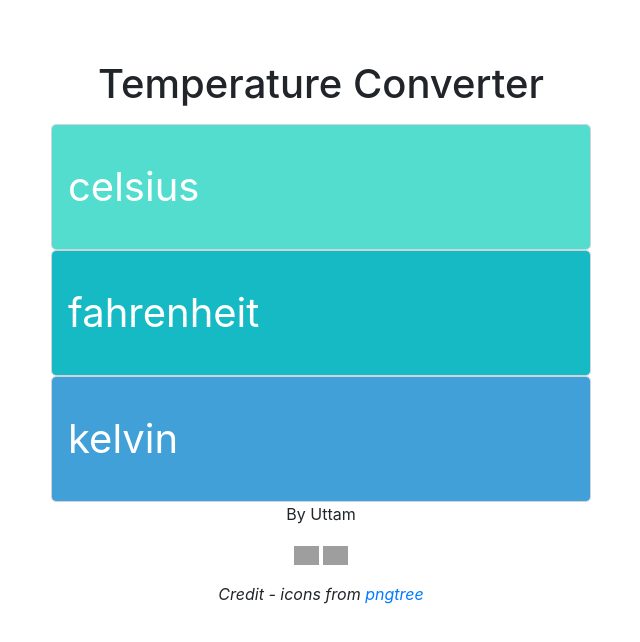
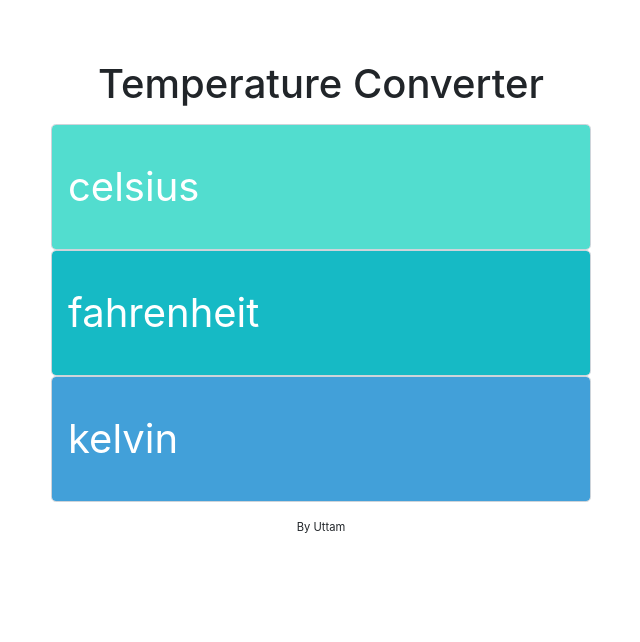
Before and after one commit to uttamsah724/Temp-Converter, a plain HTML site: page index.html in a window 1280 px wide. Shown: the whole page, without its empty margins (319-959 px from the left). Drawn offline with nearby package versions, Linux system fonts and the light colour scheme; grey boxes are pictures that could not be loaded.

Commit message:
Update index.html

```diff
--- a/index.html
+++ b/index.html
@@ -36,11 +36,9 @@
       </div>
 
     </div>
-    <p>By Uttam</p>
-          <p><a href="https://github.com/itsellej" target="_blank"><img class="icons" src="https://res.cloudinary.com/itsellej/image/upload/v1533400136/rock-paper-scissors/github-icon.png" alt="Github icon"></a>
-            <a href="https://codepen.io/itsellej/" target="_blank"><img class="icons" src="https://res.cloudinary.com/itsellej/image/upload/v1533400135/rock-paper-scissors/codepen-icon.png" alt="Codepen icon"></a></p>
-          <p><em>Credit - icons from <a href="https://pngtree.com/">pngtree</a></em></p>
-        </footer>
+     <footer>
+       <p>By Uttam</p>
+     </footer>
 
   </div>
 
```
